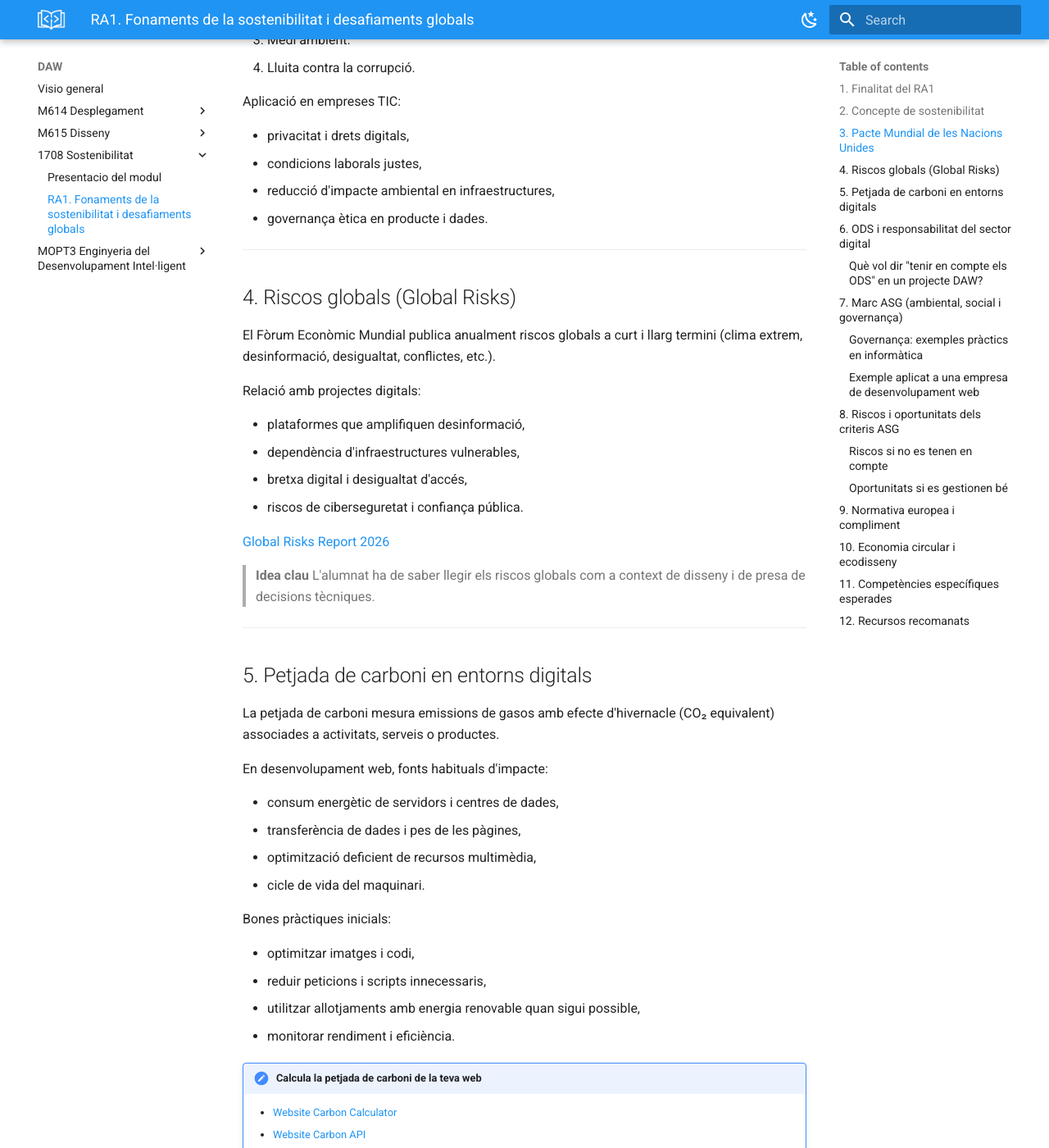
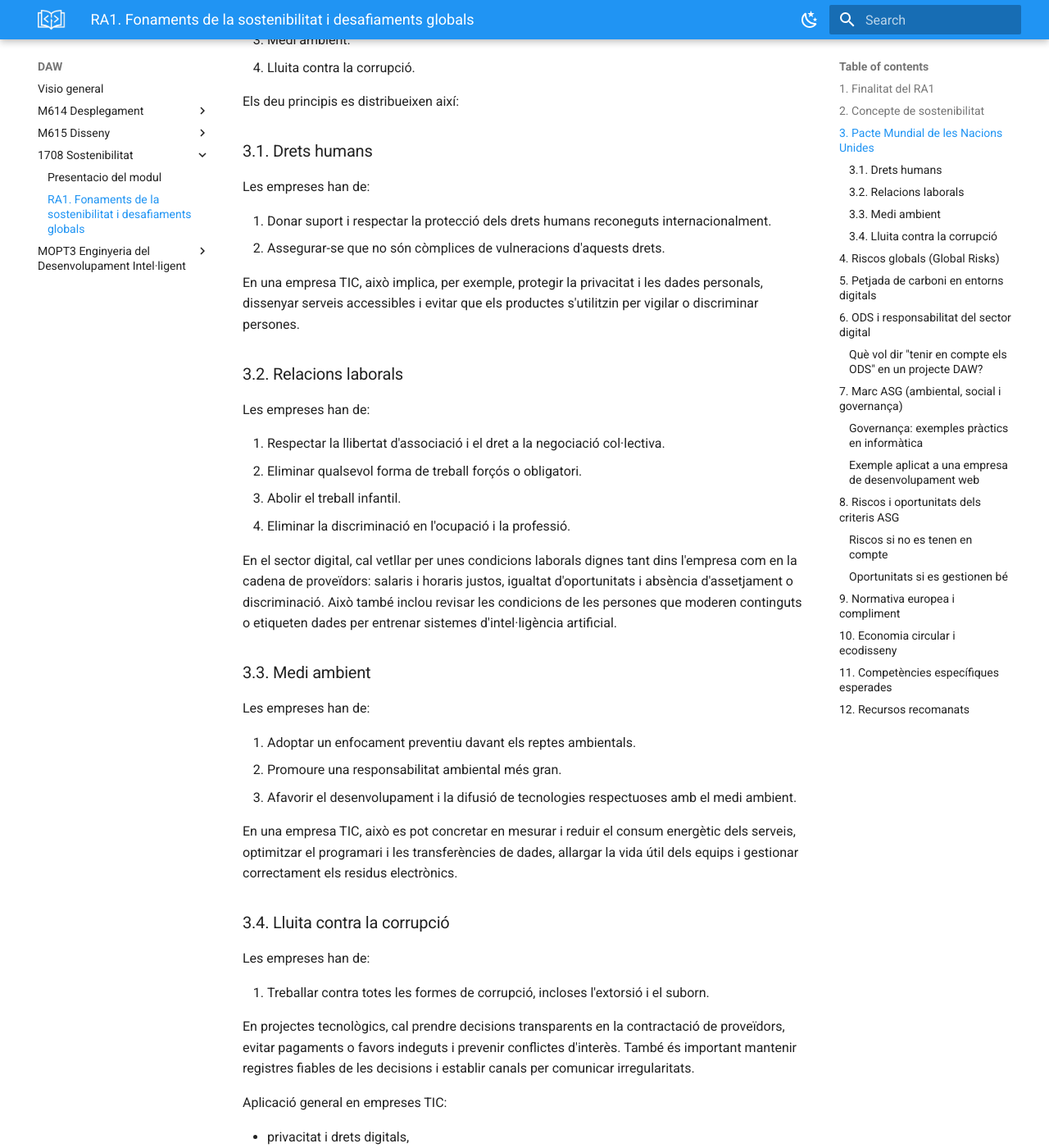
Before and after one commit to sllado1/Apunts, an MkDocs documentation site: the page built from docs/DAW/M1708-Sostenibilitat/1_Sostenibilitat.md, in a window 1280 px wide and 1400 px high, scrolled down 1092 px. Shown: the whole window at 82% size. Built offline with MkDocs 1.6.1 and Material for MkDocs 9.7.7, drawn with Linux system fonts in a browser that asks for light colours.

```diff
--- a/docs/DAW/M1708-Sostenibilitat/1_Sostenibilitat.md
+++ b/docs/DAW/M1708-Sostenibilitat/1_Sostenibilitat.md
@@ -34,7 +34,47 @@ El Pacte Mundial és la principal iniciativa internacional de sostenibilitat cor
 3. Medi ambient.
 4. Lluita contra la corrupció.
 
-Aplicació en empreses TIC:
+Els deu principis es distribueixen així:
+
+### 3.1. Drets humans
+
+Les empreses han de:
+
+1. Donar suport i respectar la protecció dels drets humans reconeguts internacionalment.
+2. Assegurar-se que no són còmplices de vulneracions d'aquests drets.
+
+En una empresa TIC, això implica, per exemple, protegir la privacitat i les dades personals, dissenyar serveis accessibles i evitar que els productes s'utilitzin per vigilar o discriminar persones.
+
+### 3.2. Relacions laborals
+
+Les empreses han de:
+
+3. Respectar la llibertat d'associació i el dret a la negociació col·lectiva.
+4. Eliminar qualsevol forma de treball forçós o obligatori.
+5. Abolir el treball infantil.
+6. Eliminar la discriminació en l'ocupació i la professió.
+
+En el sector digital, cal vetllar per unes condicions laborals dignes tant dins l'empresa com en la cadena de proveïdors: salaris i horaris justos, igualtat d'oportunitats i absència d'assetjament o discriminació. Això també inclou revisar les condicions de les persones que moderen continguts o etiqueten dades per entrenar sistemes d'intel·ligència artificial.
+
+### 3.3. Medi ambient
+
+Les empreses han de:
+
+7. Adoptar un enfocament preventiu davant els reptes ambientals.
+8. Promoure una responsabilitat ambiental més gran.
+9. Afavorir el desenvolupament i la difusió de tecnologies respectuoses amb el medi ambient.
+
+En una empresa TIC, això es pot concretar en mesurar i reduir el consum energètic dels serveis, optimitzar el programari i les transferències de dades, allargar la vida útil dels equips i gestionar correctament els residus electrònics.
+
+### 3.4. Lluita contra la corrupció
+
+Les empreses han de:
+
+10. Treballar contra totes les formes de corrupció, incloses l'extorsió i el suborn.
+
+En projectes tecnològics, cal prendre decisions transparents en la contractació de proveïdors, evitar pagaments o favors indeguts i prevenir conflictes d'interès. També és important mantenir registres fiables de les decisions i establir canals per comunicar irregularitats.
+
+Aplicació general en empreses TIC:
 
 - privacitat i drets digitals,
 - condicions laborals justes,
@@ -56,8 +96,6 @@ Relació amb projectes digitals:
 
 [Global Risks Report 2026](https://www.weforum.org/reports/global-risks-report-2026/)
 
-> **Idea clau**
-> L'alumnat ha de saber llegir els riscos globals com a context de disseny i de presa de decisions tècniques.
 
 ---
 
```
Also changed, not shown: docs/DAW/M614Desplegament/2_SSH_i_rsync.md (+16 -0 lines).
